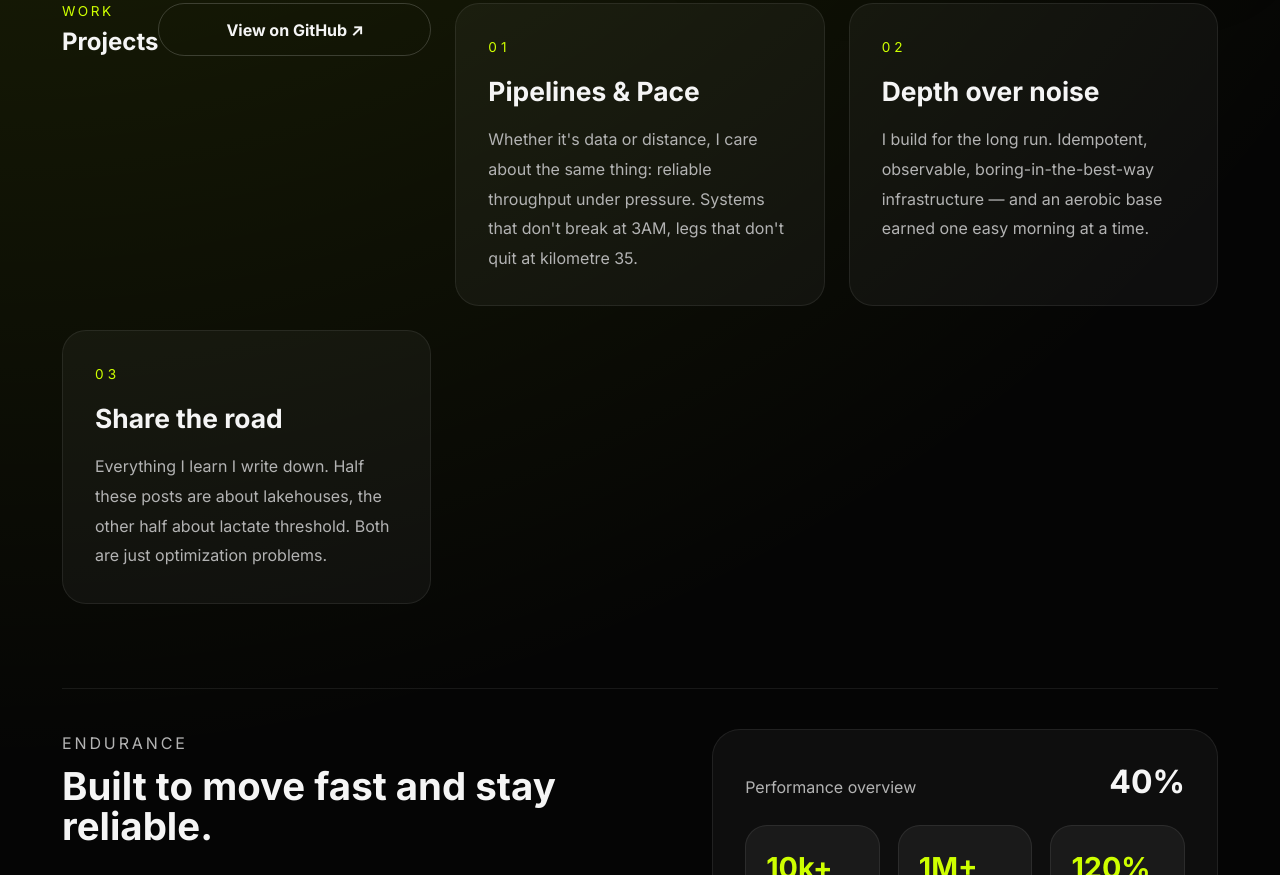
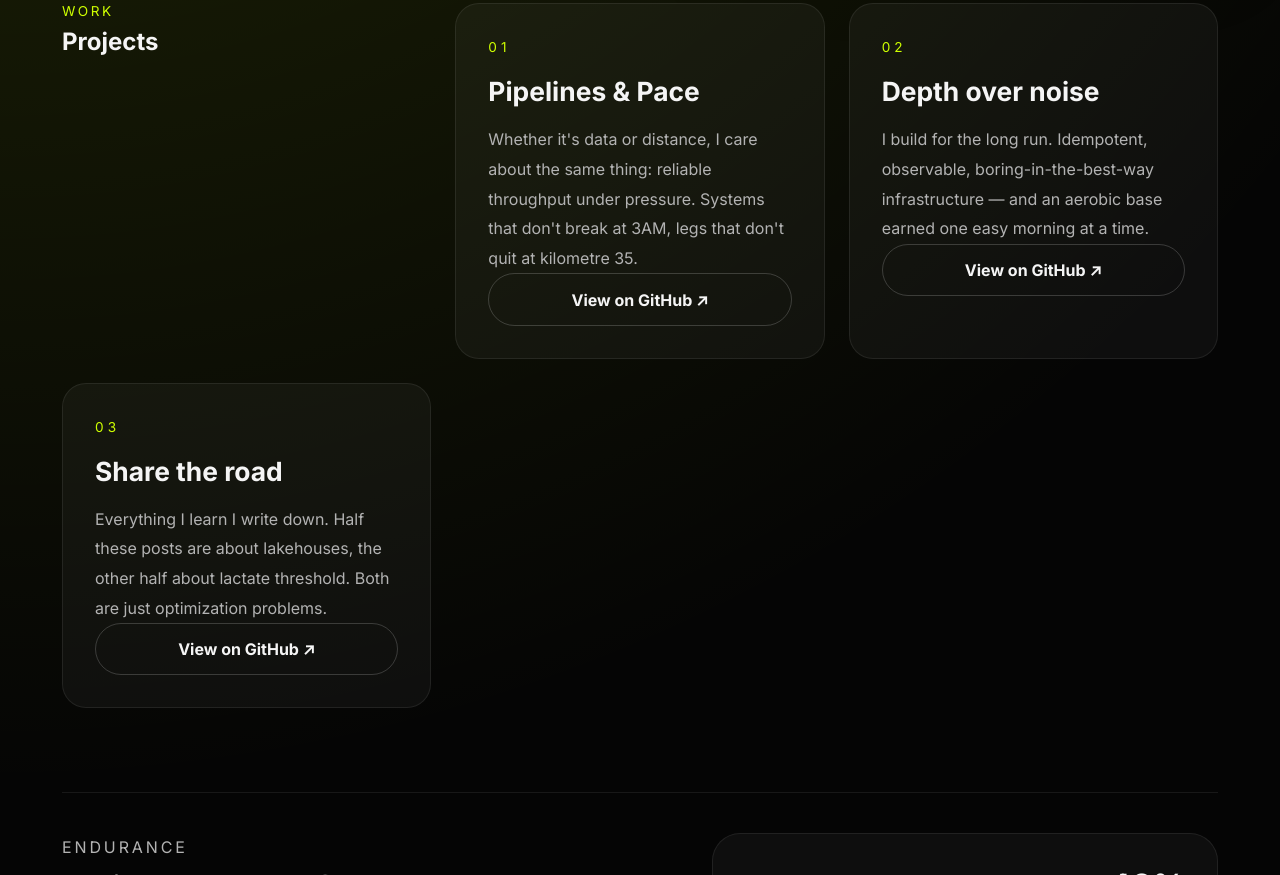
Before and after one commit to DebankanSarkar7/portfolio, a website: page public/index.html in a window 1280 px wide. Shown: the part 856-1731 px from the top of the page. Drawn offline with Linux system fonts and the light colour scheme; no server answers.

Commit message:
Add View on GitHub link to each feature card

```diff
--- a/public/index.html
+++ b/public/index.html
@@ -66,22 +66,24 @@
           <p class="section-label">Work</p>
           <h2>Projects</h2>
         </div>
-        <a href="https://github.com/DebankanSarkar7" target="_blank" rel="noreferrer" class="button button-secondary">View on GitHub ↗</a>
       </div>
       <article class="feature-card">
         <span class="feature-index">01</span>
         <h2>Pipelines &amp; Pace</h2>
         <p>Whether it's data or distance, I care about the same thing: reliable throughput under pressure. Systems that don't break at 3AM, legs that don't quit at kilometre 35.</p>
+        <a href="https://github.com/DebankanSarkar7" target="_blank" rel="noreferrer" class="button button-secondary">View on GitHub ↗</a>
       </article>
       <article class="feature-card">
         <span class="feature-index">02</span>
         <h2>Depth over noise</h2>
         <p>I build for the long run. Idempotent, observable, boring-in-the-best-way infrastructure — and an aerobic base earned one easy morning at a time.</p>
+        <a href="https://github.com/DebankanSarkar7" target="_blank" rel="noreferrer" class="button button-secondary">View on GitHub ↗</a>
       </article>
       <article class="feature-card">
         <span class="feature-index">03</span>
         <h2>Share the road</h2>
         <p>Everything I learn I write down. Half these posts are about lakehouses, the other half about lactate threshold. Both are just optimization problems.</p>
+        <a href="https://github.com/DebankanSarkar7" target="_blank" rel="noreferrer" class="button button-secondary">View on GitHub ↗</a>
       </article>
     </section>
 
```
Also changed, not shown: index.html (+3 -1 lines).
